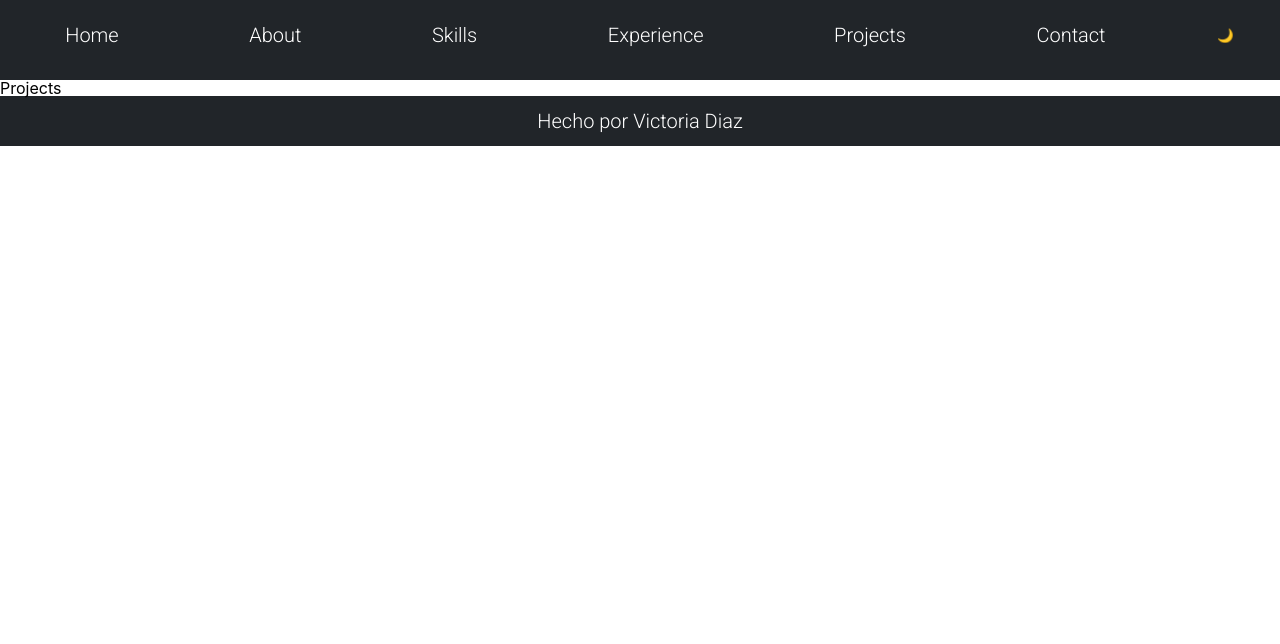
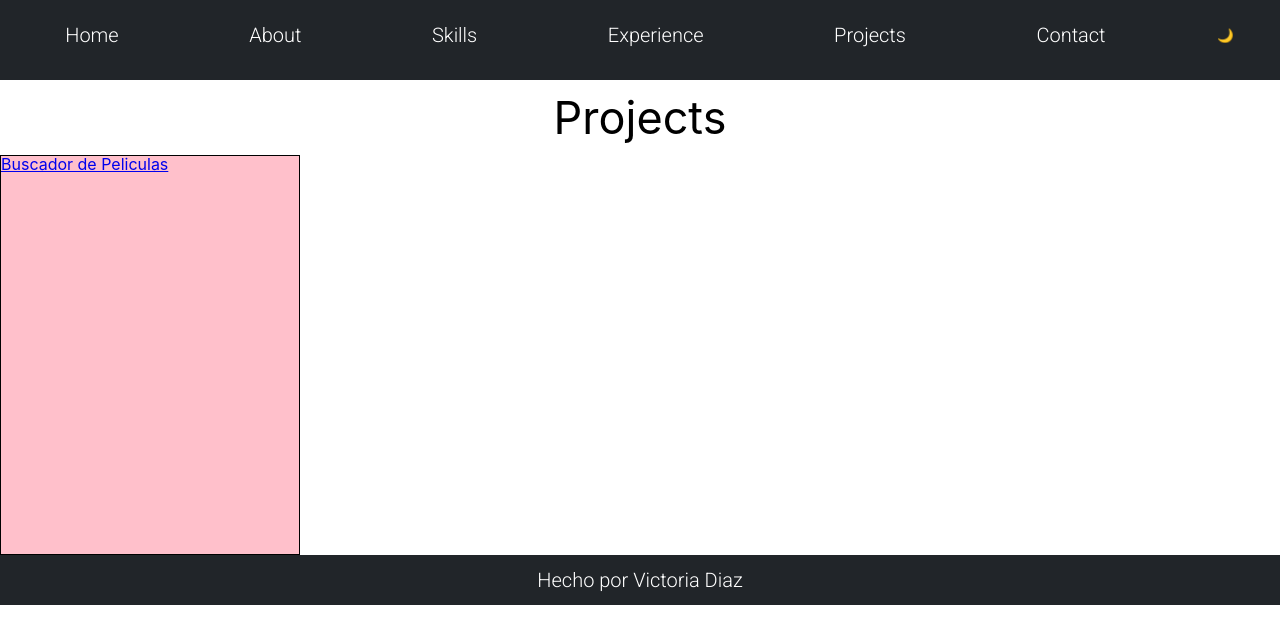
Before and after one commit to diazvic/new-portfolio, a React (Create React App) app: page /projects in a window 1280 px wide. Shown: the top 644 px of the page. Built offline with nearby package versions, Linux system fonts and the light colour scheme.

Commit message:
Agrego links en proyectos

```diff
--- a/src/components/Projects.js
+++ b/src/components/Projects.js
@@ -1,5 +1,16 @@
+import "../styles/_Projects.scss";
+
 const Projects = () => {
-	return <div>Projects</div>;
+	return (
+		<>
+			<h1 className="title-projects">Projects</h1>
+			<div className="box-projects">
+				<a href="https://diazvic-buscador-de-peliculas.netlify.app/">
+					Buscador de Peliculas
+				</a>
+			</div>
+		</>
+	);
 };
 
 export default Projects;
--- /dev/null
+++ b/src/styles/_Projects.scss
@@ -0,0 +1,13 @@
+.title-projects {
+	font-size: 45px;
+	margin: 5px;
+	padding: 10px;
+	display: flex;
+	justify-content: center;
+}
+.box-projects {
+	width: 300px;
+	height: 400px;
+	border: 1px solid black;
+	background-color: pink;
+}
```
